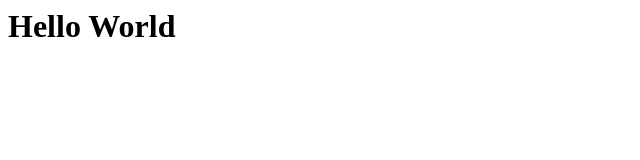
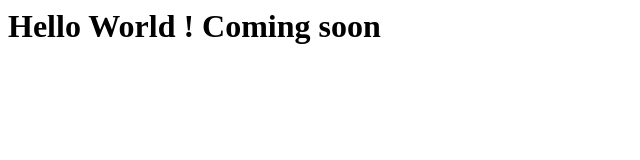
Before and after one commit to nathanprabhu/nathanprabhu.github.io, a plain HTML site: page index.html in a window 1280 px wide. Shown: the whole page, without its empty margins (0-640 px from the left). Drawn offline with Linux system fonts and the light colour scheme.

Commit message:
Update index.html

```diff
--- a/index.html
+++ b/index.html
@@ -1,5 +1,5 @@
 <html>
 <body>
-<h1> Hello World </h1>
+<h1> Hello World ! Coming soon </h1>
 </body>
 </html>
```
